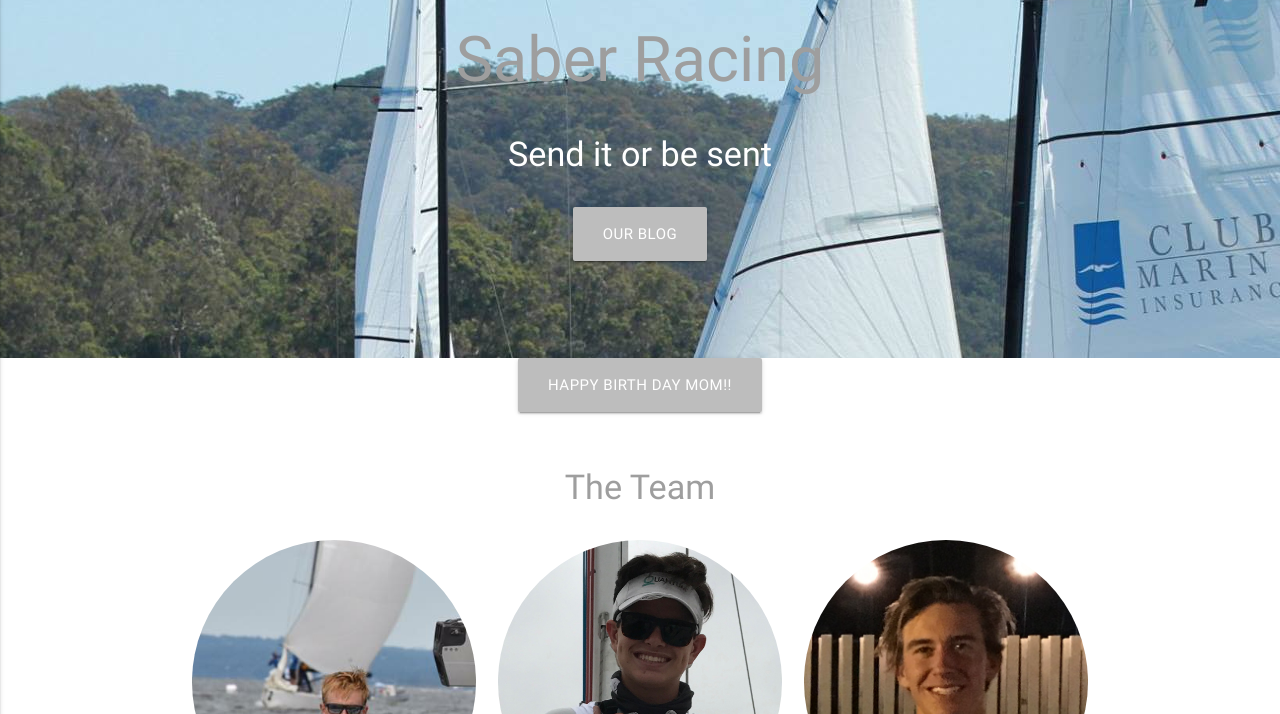
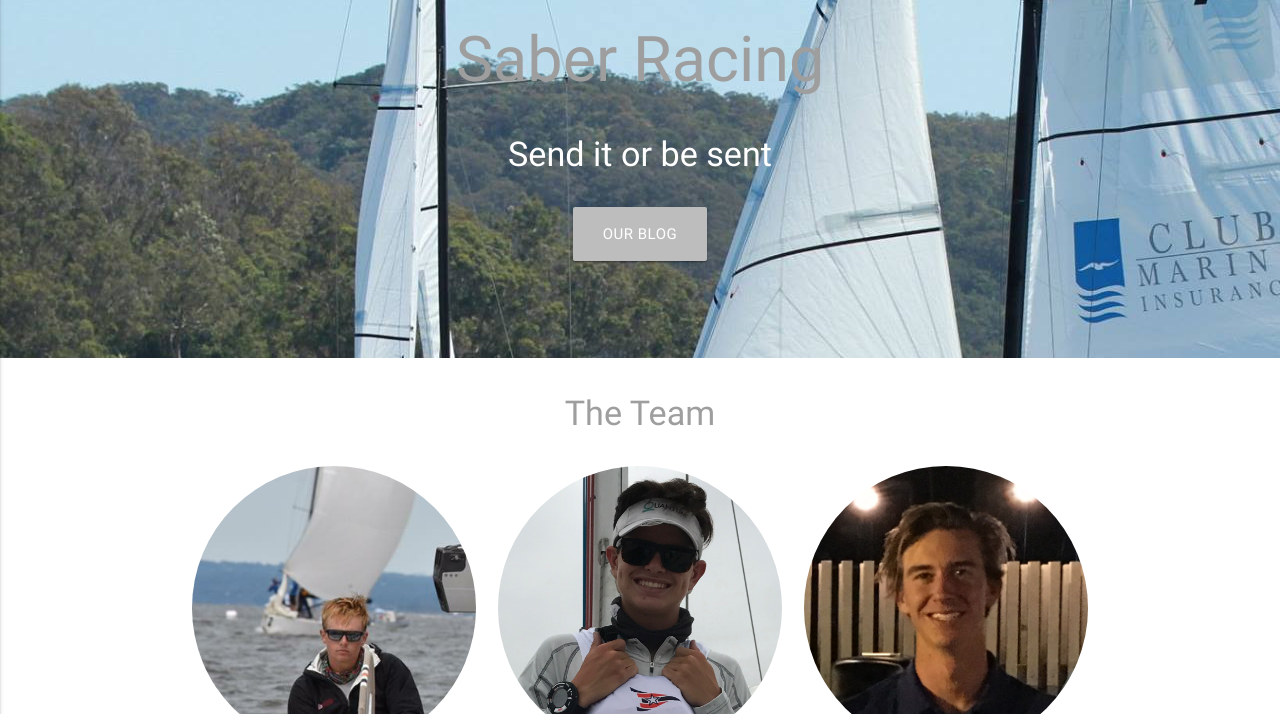
Before and after one commit to PKill27/Pkill25.github.io, a plain HTML site: page index.html in a window 1280 px wide. Shown: the part 86-800 px from the top of the page. Drawn offline with nearby package versions, Linux system fonts and the light colour scheme.

Commit message:
removes bday
removes mom b day post

```diff
--- a/index.html
+++ b/index.html
@@ -39,7 +39,6 @@
         <div class="parallax"><img src="images/australia_3.jpg" alt="Unsplashed background img 1"></div>
     </div>
     <div class="container">
-        <div class="row center"> <a href="Happy%20Birth%20Day.html" id="download-button" class="btn-large waves-effect waves-light grey lighten-1">Happy Birth Day Mom!!</a> </div>
         <div class="section">
             <div class="row">
                 <div class="col s12 center">
```
Also changed, not shown: 1 other file.
